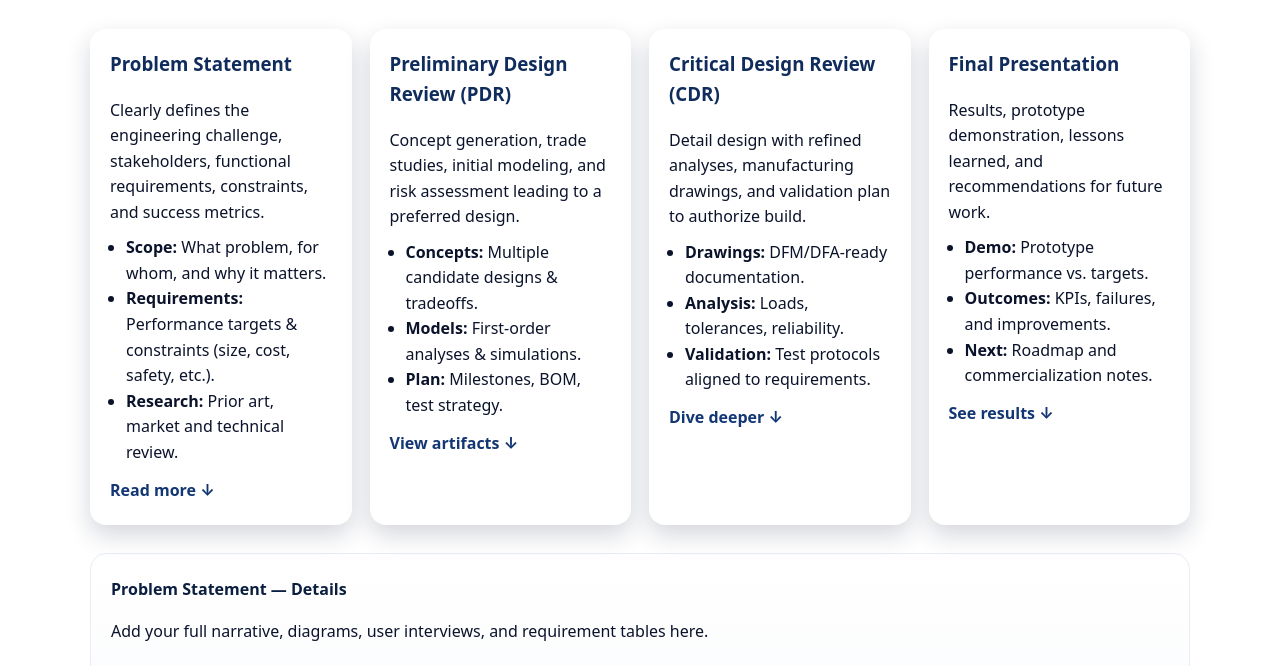
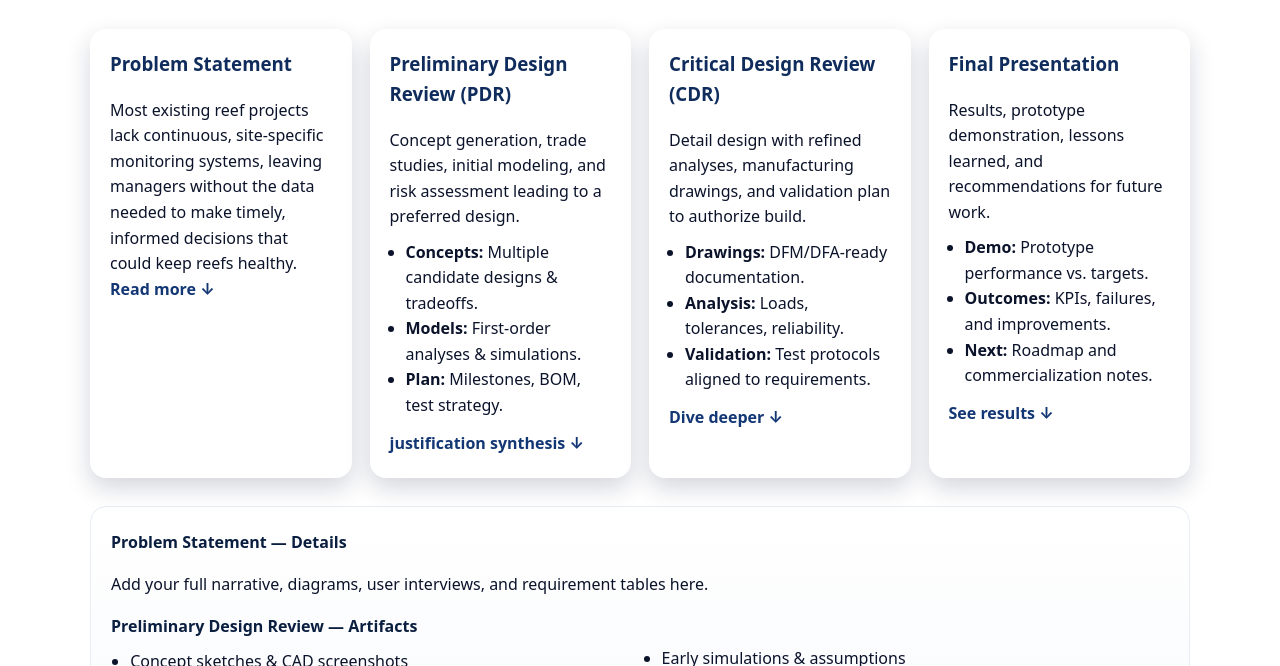
Before and after one commit to campa2008/campa2008.github.io, a plain HTML site: page index.html in a window 1280 px wide. Shown: the part 730-1396 px from the top of the page. Drawn offline with Linux system fonts and the light colour scheme.

Commit message:
problem statment

```diff
--- a/index.html
+++ b/index.html
@@ -80,14 +80,9 @@
           <article class="card" id="problem-statement">
             <h3>Problem Statement</h3>
             <p>
-              Clearly defines the engineering challenge, stakeholders, functional requirements, constraints, and
-              success metrics.
-            </p>
-            <ul class="meta">
-              <li><strong>Scope:</strong> What problem, for whom, and why it matters.</li>
-              <li><strong>Requirements:</strong> Performance targets & constraints (size, cost, safety, etc.).</li>
-              <li><strong>Research:</strong> Prior art, market and technical review.</li>
-            </ul>
+              Most existing reef projects lack continuous, site-specific monitoring systems, leaving managers without the data needed to make timely, informed decisions that could keep reefs healthy.
+
+
             <a class="button button-text" href="#problem-statement-details">Read more ↓</a>
           </article>
 
@@ -102,7 +97,7 @@
               <li><strong>Models:</strong> First-order analyses & simulations.</li>
               <li><strong>Plan:</strong> Milestones, BOM, test strategy.</li>
             </ul>
-            <a class="button button-text" href="#pdr-details">View artifacts ↓</a>
+            <a class="button button-text" href="#justification synthesis">justification synthesis ↓</a>
           </article>
 
           <!-- Critical Design Review -->
```
Also changed, not shown: Assigments/IMG_0571.PNG (renamed from IMG_0571.PNG), 2 other files.
